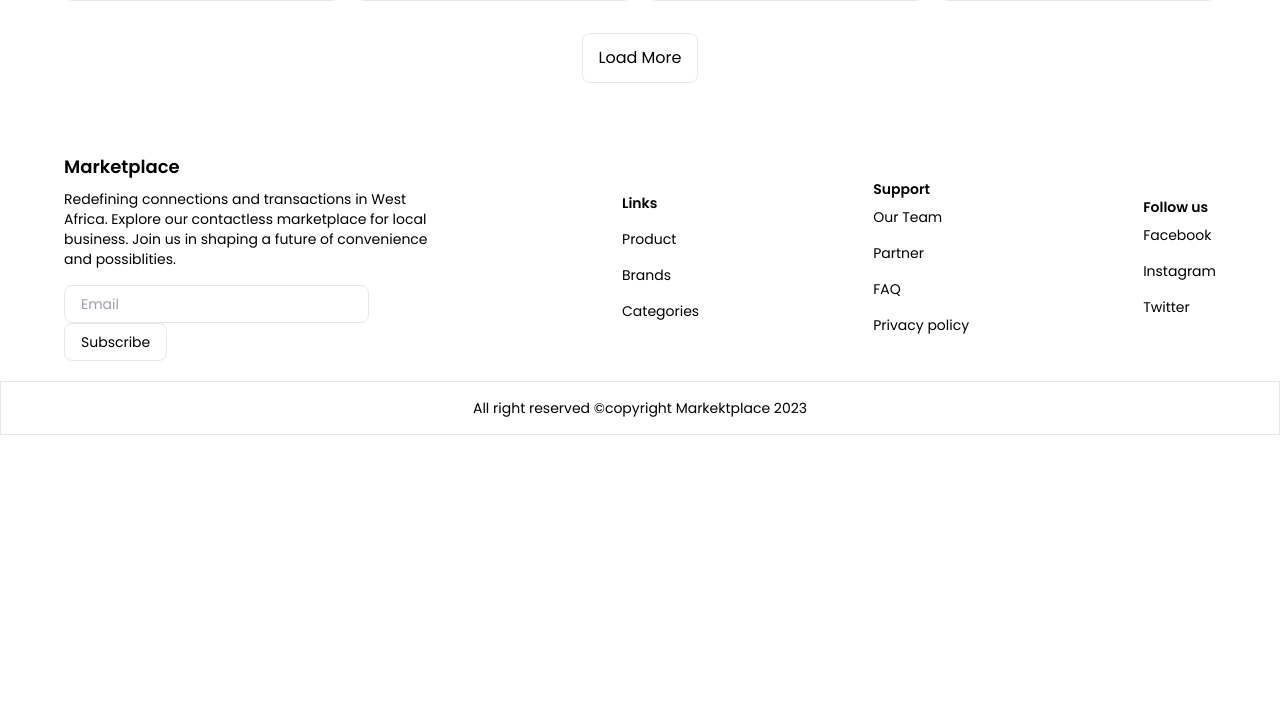
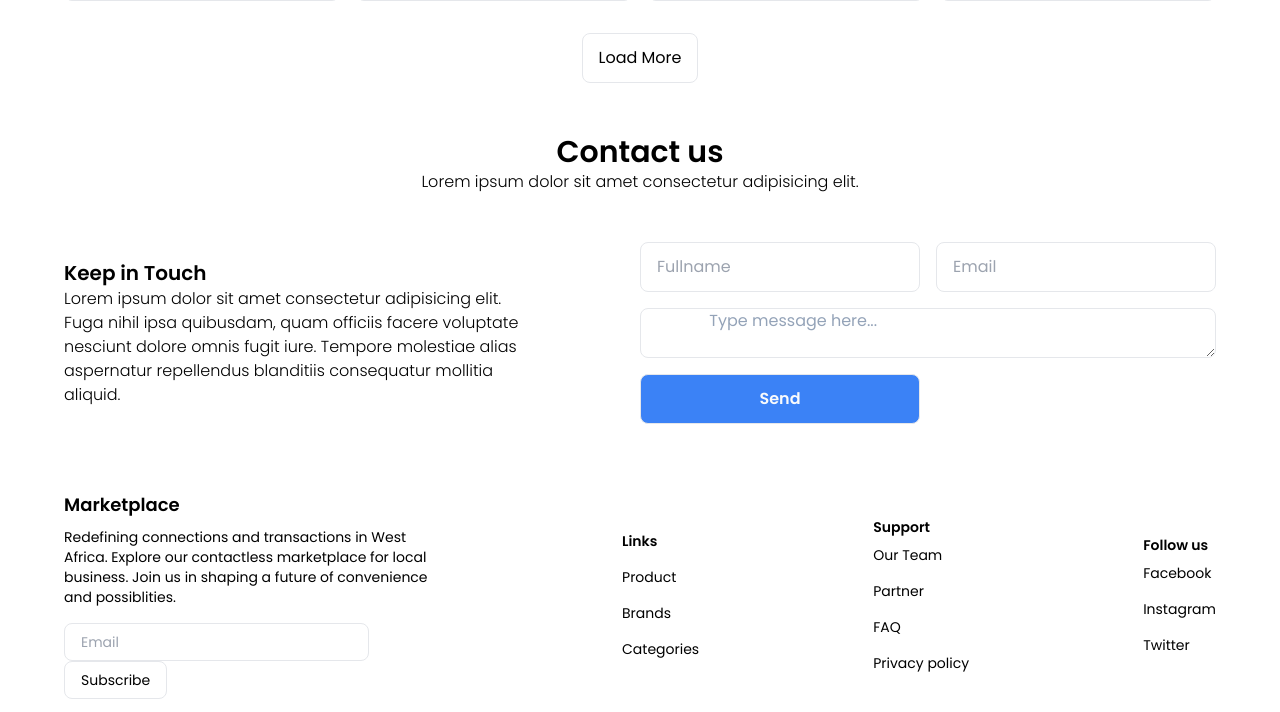
Before and after one commit to RealKingTino/Oloja_marketplace, a Flask app: page / in a window 1280 px wide. Shown: the part 1491-2203 px from the top of the page. Before the commit the page ends 1926 px from the top, so only its background shows below. Run offline with Flask 3, Linux system fonts and the light colour scheme; some libraries are stand-ins or nearby versions.

Commit message:
Form added

```diff
--- a/views/templates/contact.html
+++ b/views/templates/contact.html
@@ -1,5 +1,29 @@
-<section>
+<section class="flex flex-col items-center">
     {% block contact %}
-
+    <div class="text-center">
+        <h1 class="text-3xl font-bold">Contact us</h1>
+        <p class="font-light">Lorem ipsum dolor sit amet consectetur adipisicing elit.</p>
+    </div>
+    <div class="flex flex-col md:flex-row px-[4rem] py-[3rem] items-center justify-between">
+        <div class="md:w-2/5">
+            <h1 class="text-xl font-bold">Keep in Touch</h1>
+            <p class="font-light">
+                Lorem ipsum dolor sit amet consectetur adipisicing elit.
+                Fuga nihil ipsa quibusdam, quam officiis facere voluptate
+                nesciunt dolore omnis fugit iure. Tempore molestiae alias
+                aspernatur repellendus blanditiis consequatur mollitia aliquid.
+            </p>
+        </div>
+        <div class="md:w-2/4 my-4 md:my-0">
+            <form action="" class="grid grid-cols-2 gap-4">
+                <input type="text" name="name" placeholder="Fullname" class="border px-4 py-3 rounded-lg" id="">
+                <input type="email" name="email" placeholder="Email" class="px-4 py-3 border rounded-lg" id="">
+                <textarea name="comment" id="" cols="40" row="20" class="text-slate-400 w-full border rounded-lg col-span-2">
+                Type message here...
+                </textarea>
+                <input type="submit" value="Send" class="border bg-blue-500 font-semibold text-slate-50 rounded-lg px-4 py-3">
+            </form>
+        </div>
+    </div>
     {% endblock contact %}
 </section>
```
